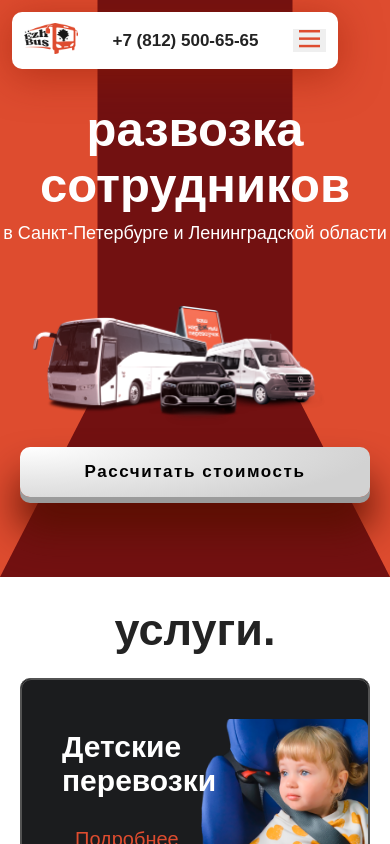
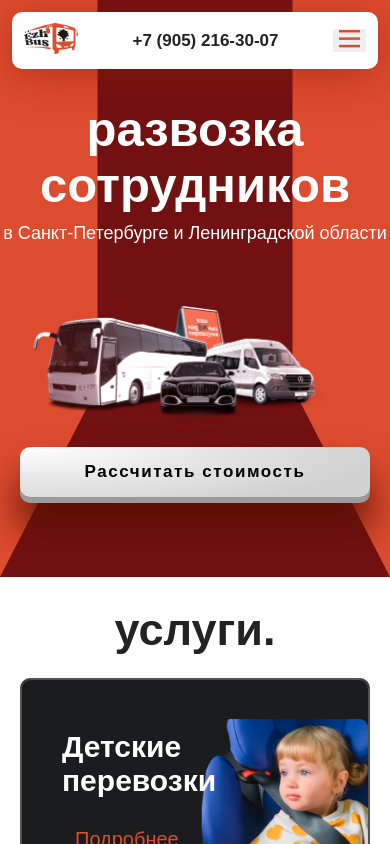
Before and after one commit to diana-nikolaeva/ezh-bus, a Vue app: page / in a window 390 px wide. Shown: the top 844 px of the page. Built offline with nearby package versions, Linux system fonts and the light colour scheme; a web font is replaced by a local one.

Commit message:
fixed bugs

```diff
--- a/src/components/carousel-block.vue
+++ b/src/components/carousel-block.vue
@@ -48,7 +48,7 @@ function isRed (myIndex: number): boolean {
   &.red{
     background:linear-gradient(114deg, #CB422B 1.43%, #771515 101.61%);
     a{
-      color: white;
+      color: white!important;
     }
   }
 
--- a/src/components/contacts-block.vue
+++ b/src/components/contacts-block.vue
@@ -14,7 +14,7 @@
         <div class="order-call">
           <img src="../assets/phone-icon.png" alt="phone-ezh-bus" class="img-phone">
           <div class="container-contacts">
-            <div class="phone">+7 (812) 500-65-65</div>
+            <a href="tel:+79052163007" class="phone">+7 (905) 216-30-07 </a>
             <div class="call-back">
               <a href="/">Закакзать обратный звонок</a>
             </div>
--- a/src/components/phone-menu-close.vue
+++ b/src/components/phone-menu-close.vue
@@ -5,7 +5,7 @@
         <img src="../assets/logo.png" alt="logo-ezh-bus">
       </div>
       <list-menu class="list-menu-desktop"></list-menu>
-      <div class="phone-number">+7 (812) 500-65-65 </div>
+      <a href="tel:+79052163007" class="phone-number">+7 (905) 216-30-07 </a>
       <button class="btn-open-phone-menu" @click="onClick">
         <svg xmlns="http://www.w3.org/2000/svg" width="21" height="18" viewBox="0 0 21 18" fill="none">
           <rect width="21" height="2.47059" fill="#DE4C2F"/>
@@ -43,7 +43,7 @@
       margin: 0 auto;
     }
     @media only screen and (max-width: 1250px){
-      width: calc(100% - 40px);
+      width: 100%;
     }
     .logo{
       width: 54px;
@@ -62,7 +62,8 @@
       font-size: 17px;
       font-style: normal;
       font-weight: 700;
-      line-height: 160%; /* 27.2px */
+      line-height: 160%;
+      text-decoration: none;
     }
   .btn-open-phone-menu{
     border: 0;
--- a/src/components/service-component.vue
+++ b/src/components/service-component.vue
@@ -60,7 +60,6 @@
   border-radius: 10px;
   padding: 20px;
   box-sizing: border-box;
-  text-align: justify;
   color:white;
   h4{
     font-size: 18px;
--- a/src/data/services.ts
+++ b/src/data/services.ts
@@ -11,38 +11,38 @@ import img4 from '../assets/service-img/service4.png';
     imgBcgr: img1,
     title:'Развозка сотрудников',
     link:'/',
-    description:'Если Ваше предприятие находится далеко от станций метро и остановок общественного транспорта, и Вы хотите обеспечить своим сотрудникам комфортную дорогу до работы и обратно домой - стоит воспользоваться услугой Служебная развозка персонала по Санкт-Петербургу и Ленинградской Области.'
+    description:'Если Ваше предприятие находится далеко от станций метро и остановок общественного транспорта, и Вы хотите обеспечить своим сотрудникам комфортную дорогу до работы и обратно домой - стоит воспользоваться услугой Служебная развозка персонала по СПб и ЛО.'
   },
   {
     imgBcgr: img2,
     title:'Детские перевозки',
     link:'',
-    description:''
+    description:'Детские перевозки — один из самых сложных и ответственных видов автотранспортных услуг. Мы уделяем особое внимание безопасности. Транспортные средства проходят ежедневный технический осмотр перед выездом.'
   },
   {
     imgBcgr: '',
     title:'Аренда авто с водителем',
     link:'',
-    description:''
+    description:'Аренда автомобиля с водителем в Санкт-Петербурге — это удобное решение транспортных проблем. Опытный водитель с многолетним стажем провезёт по оптимальному маршруту, сэкономив время'
   },
    {
      imgBcgr: img7,
      title:'Обслуживание мероприятий',
      link:'',
      imgBcgrPhone: img4,
-     description:'Наша компания организует транспортное обслуживание любых мероприятий в СПб и пригородах. У нас собственный автопарк,  автобусы и микроавтобусы разной вместимости. Вы можете арендовать автобус или микроавтобус, для выпускного, свадьбы, экскурсии или корпоративного выезда.'
+     description:'Транспортное обслуживание любых мероприятий в СПб и пригородах.  Вы можете арендовать автобус или микроавтобус, для выпускного, свадьбы, экскурсии или корпоративного выезда.'
 
    },
   {
     imgBcgr: img5,
     title:'Трансферные перевозки',
     link:'',
-    description:''
+    description:'Поможем организовать встречу деловых партнеров и членов бизнес-делегаций в аэропорту Пулково или на железнодорожном вокзале. Мы доставим Ваших гостей до гостиницы или к месту проведения основного мероприятия.'
   },
   {
     imgBcgr: img6,
     title:'Туристическая развозка',
     link:'',
-    description:''
+    description:'Предлагаем в аренду комфортные туристические автобусы на 20-60 и более пассажиров с водителем для организации перевозок в Санкт-Петербурге и Ленинградской области'
   },
 ];
```
